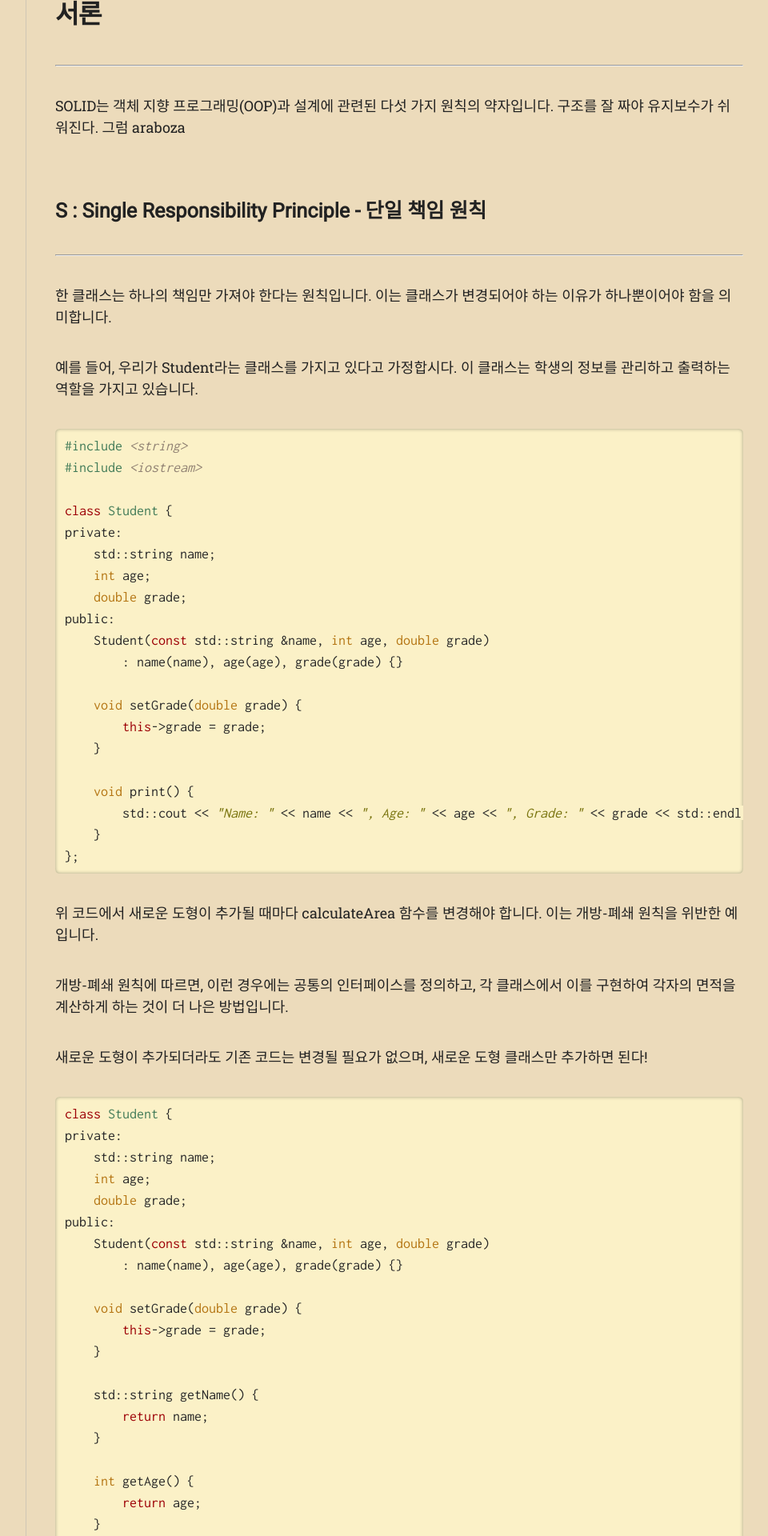
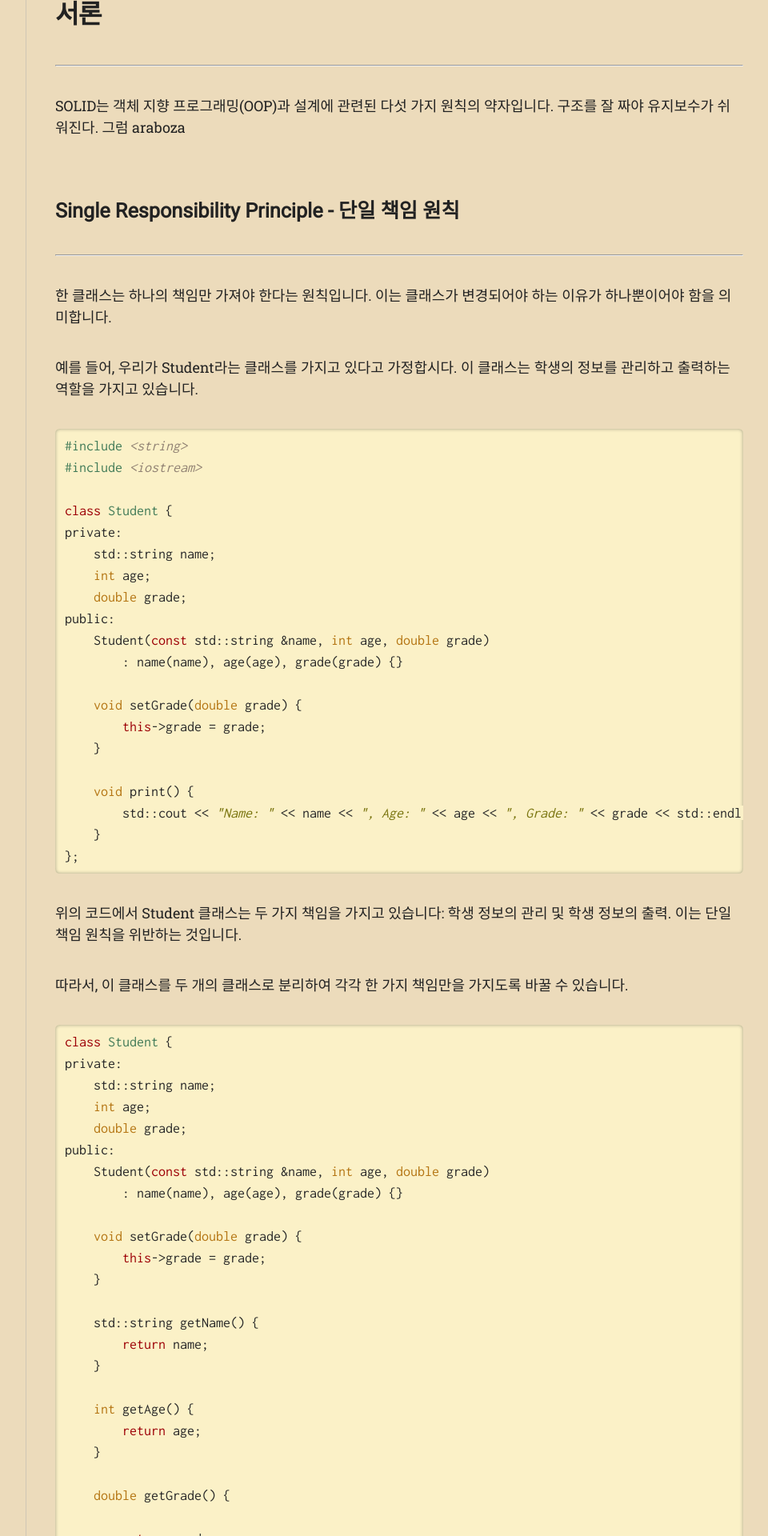
Before and after one commit to bum-su/bum-su.github.io, a Jekyll site: the page built from _posts/2023-05-19-SOLID.md, in a window 1280 px wide. Shown: the part 380-2300 px from the top of the page at 80% size, without its empty margins (297-1257 px from the left). Built offline with Jekyll 4.4.1, drawn with Linux system fonts in a browser that asks for light colours; nearby versions of some CDN libraries; some web fonts are replaced; some of the changed text lies outside the part shown.

Commit message:
Update 2023-05-19-SOLID.md

````diff
--- a/_posts/2023-05-19-SOLID.md
+++ b/_posts/2023-05-19-SOLID.md
@@ -10,7 +10,7 @@ tags: SOLID
 --------
 SOLID는 객체 지향 프로그래밍(OOP)과 설계에 관련된 다섯 가지 원칙의 약자입니다. 구조를 잘 짜야 유지보수가 쉬워진다. 그럼 araboza
 
-## S : Single Responsibility Principle - 단일 책임 원칙
+## Single Responsibility Principle - 단일 책임 원칙
 ----------------
 한 클래스는 하나의 책임만 가져야 한다는 원칙입니다. 이는 클래스가 변경되어야 하는 이유가 하나뿐이어야 함을 의미합니다.
 
@@ -39,11 +39,9 @@ public:
 };
 ```
 
-위 코드에서 새로운 도형이 추가될 때마다 calculateArea 함수를 변경해야 합니다. 이는 개방-폐쇄 원칙을 위반한 예입니다.
+위의 코드에서 Student 클래스는 두 가지 책임을 가지고 있습니다: 학생 정보의 관리 및 학생 정보의 출력. 이는 단일 책임 원칙을 위반하는 것입니다.
 
-개방-폐쇄 원칙에 따르면, 이런 경우에는 공통의 인터페이스를 정의하고, 각 클래스에서 이를 구현하여 각자의 면적을 계산하게 하는 것이 더 나은 방법입니다.
-
-새로운 도형이 추가되더라도 기존 코드는 변경될 필요가 없으며, 새로운 도형 클래스만 추가하면 된다!
+따라서, 이 클래스를 두 개의 클래스로 분리하여 각각 한 가지 책임만을 가지도록 바꿀 수 있습니다.
 
 ```cpp
 class Student {
````
